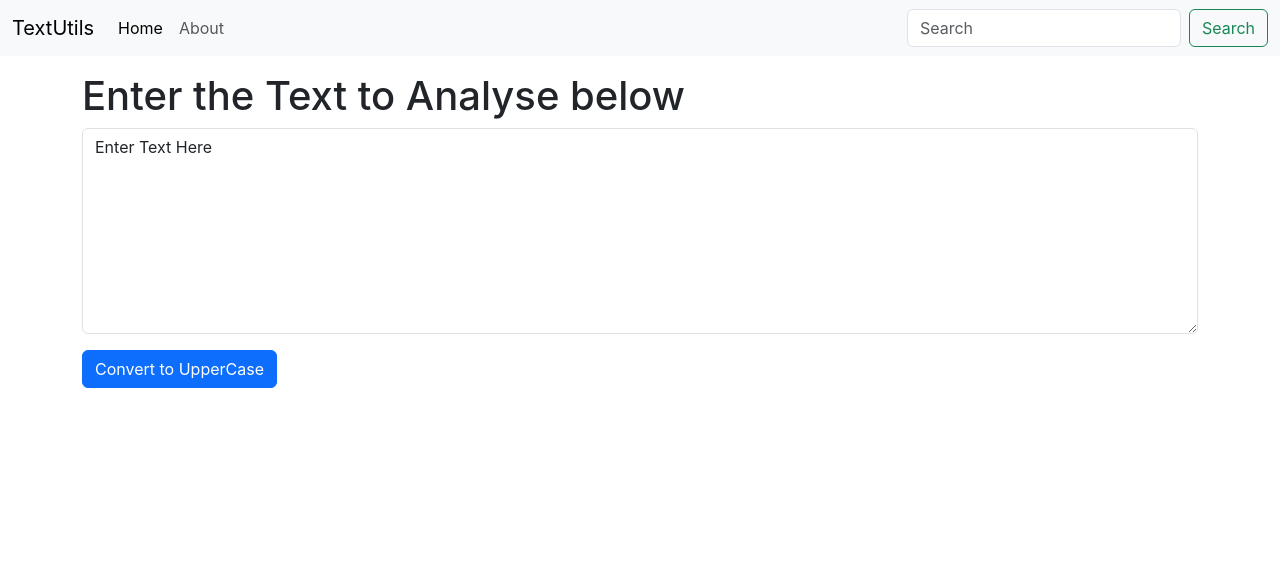
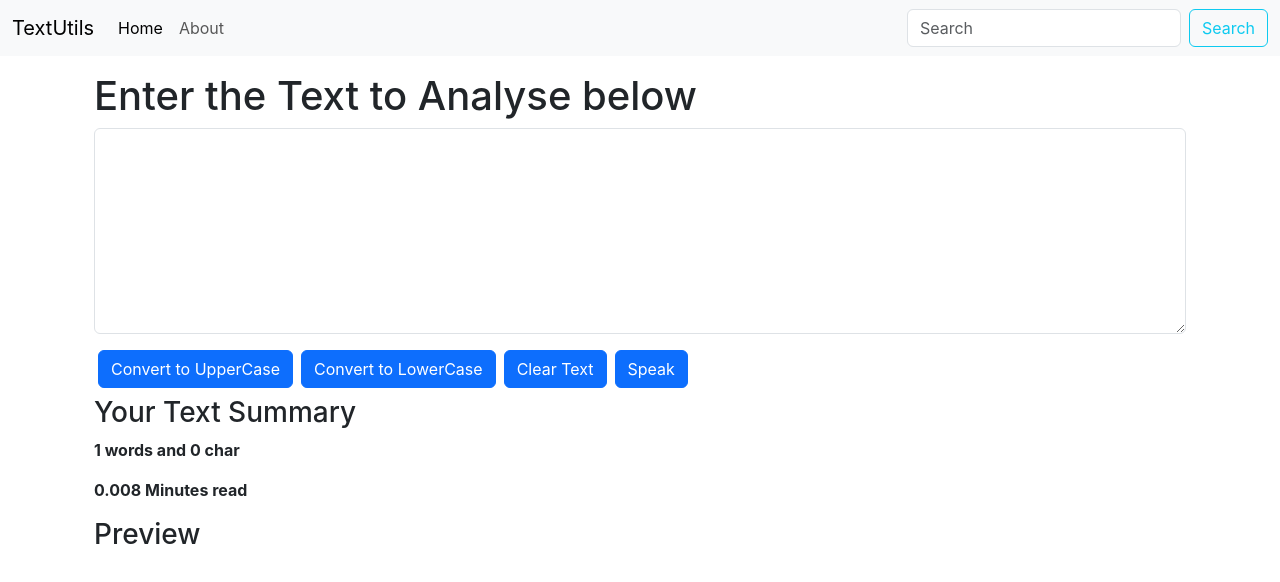
Before and after one commit to atishayjain072/TextManipulator, a React (Create React App) app: page / in a window 1280 px wide. Shown: the top 582 px of the page. Built offline with nearby package versions, Linux system fonts and the light colour scheme.

Commit message:
Adding more functionality

```diff
--- a/src/components/Navbar.js
+++ b/src/components/Navbar.js
@@ -40,7 +40,7 @@
               placeholder="Search"
               aria-label="Search"
             />
-            <button className="btn btn-outline-success" type="submit">
+            <button className="btn btn-outline-info" type="submit">
               Search
             </button>
           </form>
--- a/src/components/TextBox.js
+++ b/src/components/TextBox.js
@@ -1,28 +1,73 @@
-import React, {useState} from "react";
+import React, { useState } from "react";
 import PropTypes from "prop-types";
 
 export default function TextBox(props) {
-    const handleUpClick = () => {
-        let newText=text.toUpperCase();
-        setText(newText)
-    }
-    const handleOnChange = (ev) => {
-        setText(ev.target.value)
-    }
-    const [text, setText] = useState("Enter Text Here");
+  const handleUpClick = () => {
+    let newText = text.toUpperCase();
+    setText(newText);
+  };
+  const handleDoClick = () => {
+    let newText = text.toLowerCase();
+    setText(newText);
+  };
+  const handleClearClick = () => {
+    let newText = '';
+    setText(newText);
+  };
+  const handleSpeakClick = () => {
+    let msg= new SpeechSynthesisUtterance();
+    msg.text=text;
+    window.speechSynthesis.speak(msg);
+  };
+  const handleOnChange = (ev) => {
+    setText(ev.target.value);
+  };
+  const [text, setText] = useState("");
   return (
     <>
-    <h1>{props.heading}</h1>
-      <div className="mb-3">
-        <textarea className="form-control" value={text} onChange={handleOnChange} id="myBox" rows="8"></textarea>
+      <div className="container">
+        <h1>{props.heading}</h1>
+        <div className="mb-3">
+          <textarea
+            className="form-control"
+            value={text}
+            onChange={handleOnChange}
+            id="myBox"
+            rows="8"
+          ></textarea>
+        </div>
+        <button className="btn btn-primary mx-1" onClick={handleUpClick}>
+          Convert to UpperCase
+        </button>
+        <button className="btn btn-primary mx-1" onClick={handleDoClick}>
+          Convert to LowerCase
+        </button>
+        <button className="btn btn-primary mx-1" onClick={handleClearClick}>
+          Clear Text
+        </button>
+        <button className="btn btn-primary mx-1" onClick={handleSpeakClick}>
+          Speak
+        </button>
       </div>
-      <button className="btn btn-primary" onClick={handleUpClick} >Convert to UpperCase</button>
+      <div className="container my-2">
+        <h3>Your Text Summary</h3>
+        <p>
+          <b>
+            {text.split(" ").length} words and {text.length} char
+          </b>
+        </p>
+        <p>
+          <b> {0.008 * text.split(" ").length} Minutes read </b>
+        </p>
+        <h3>Preview</h3>
+        <p>{text}</p>
+      </div>
     </>
   );
 }
 TextBox.prototype = {
-  heading: PropTypes.string.isRequired
+  heading: PropTypes.string.isRequired,
 };
 TextBox.defaultProps = {
-  heading: "Enter your heading"
+  heading: "Enter your heading",
 };
```
